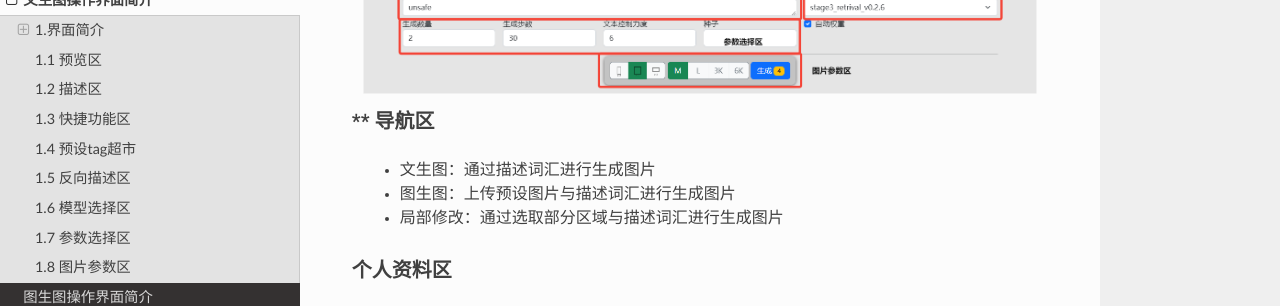
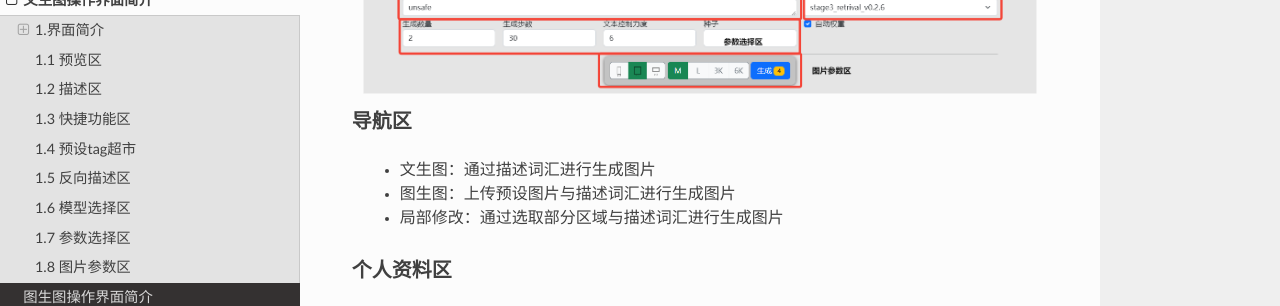
Before and after one commit to makamaka0520/maka-doc, a Sphinx documentation site: the page built from docs/zh_CN/source/tutorial/Basic_Interface_Operation_T2I.rst, in a window 1280 px wide and 900 px high, scrolled down 378 px. Shown: the part 153-459 px from the top of the window. Built offline with Sphinx 7.4.7 and the Read the Docs theme 2.0.0, drawn with Linux system fonts in a browser that asks for light colours.

```diff
--- a/docs/zh_CN/source/tutorial/Basic_Interface_Operation_T2I.rst
+++ b/docs/zh_CN/source/tutorial/Basic_Interface_Operation_T2I.rst
@@ -8,7 +8,7 @@
    :align: center
 
 
-** 导航区
+导航区
 =======================================
 
    - 文生图：通过描述词汇进行生成图片
```
